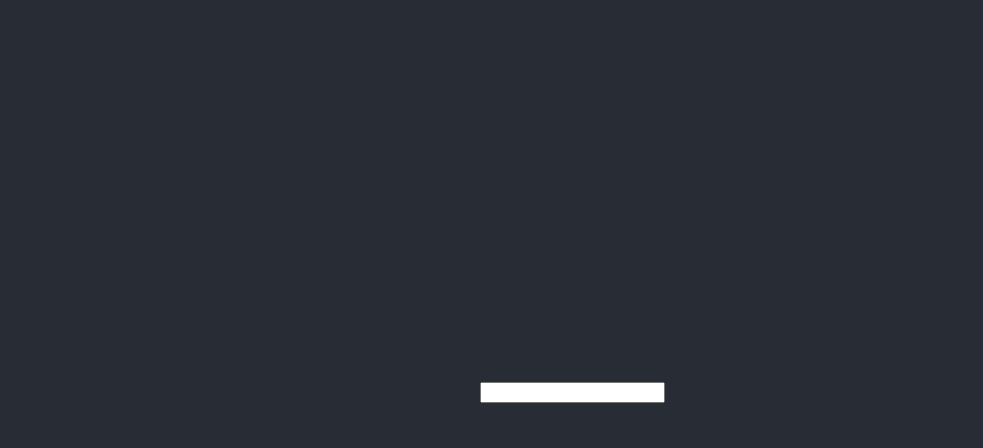
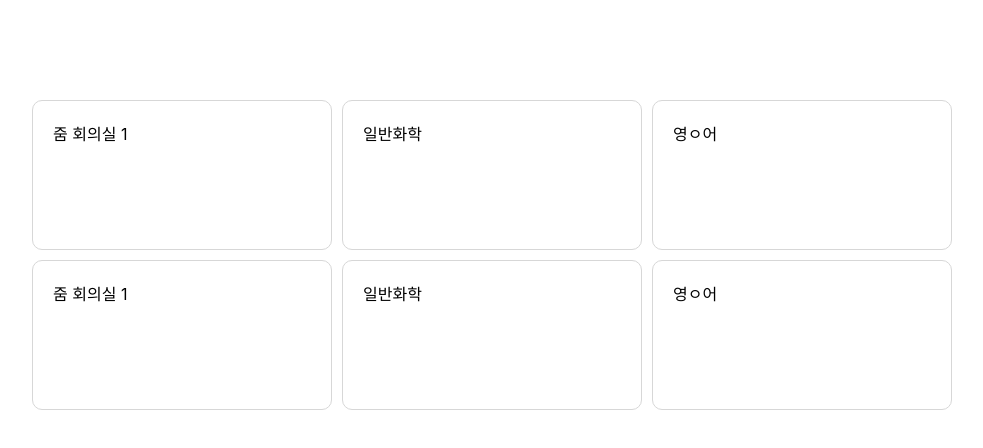
Before and after one commit to SnowSuno/zoomark, a React (Create React App) app: page / in a window 1280 px wide. Shown: the top 448 px of the page, without its empty margins (68-1051 px from the left). Built offline with nearby package versions, Linux system fonts and the light colour scheme.

Commit message:
feat : add cards structure

```diff
--- a/src/App.tsx
+++ b/src/App.tsx
@@ -1,9 +1,9 @@
 import React from 'react';
-import './App.css';
 
 import {useDisplayInput} from "./common/hooks";
 
 import Input from "./components/atoms/Input";
+import Grid from "./components/Grid";
 
 function App() {
     const {input} = useDisplayInput("");
@@ -11,12 +11,7 @@ function App() {
 
     return (
         <div className="App">
-            <header className="App-header">
-
-                <Input
-                    {...input}
-                />
-            </header>
+            <Grid />
         </div>
     );
 }
--- /dev/null
+++ b/src/common/entities.ts
@@ -0,0 +1,11 @@
+interface Meeting {
+    id: number;
+    name: string;
+    password?: string;
+    username?: string;
+}
+
+
+
+
+export type {Meeting};
--- /dev/null
+++ b/src/components/Card.module.scss
@@ -0,0 +1,9 @@
+.card {
+  box-sizing: border-box;
+  width: 300px;
+  height: 150px;
+  padding: 20px;
+
+  border: 1px #d7d7d7 solid;
+  border-radius: 10px;
+}
--- /dev/null
+++ b/src/components/Card.tsx
@@ -0,0 +1,22 @@
+import React from "react";
+import styles from "./Card.module.scss";
+
+
+import {Meeting} from "../common/entities";
+
+
+interface CardProps {
+    meeting: Meeting;
+}
+
+function Card({meeting}: CardProps) {
+
+
+    return (
+        <div className={styles.card}>
+            {meeting.name}
+        </div>
+    )
+}
+
+export default Card;
--- /dev/null
+++ b/src/components/Grid.module.scss
@@ -0,0 +1,8 @@
+.grid {
+  display: flex;
+  flex-wrap: wrap;
+  gap: 10px;
+
+
+  padding: 100px;
+}
--- /dev/null
+++ b/src/components/Grid.tsx
@@ -0,0 +1,43 @@
+import React, {useState} from "react";
+import styles from "./Grid.module.scss";
+
+import {Meeting} from "../common/entities";
+import Card from "./Card";
+
+function Grid() {
+    const [items, setItems] = useState<Meeting[]>([
+        {
+            id: 23492384,
+            name: "줌 회의실 1"
+        },
+        {
+            id: 1234872,
+            name: "일반화학"
+        },
+        {
+            id: 13248234,
+            name: "영ㅇ어"
+        },
+        {
+            id: 23492384,
+            name: "줌 회의실 1"
+        },
+        {
+            id: 1234872,
+            name: "일반화학"
+        },
+        {
+            id: 13248234,
+            name: "영ㅇ어"
+        },
+    ]);
+
+
+    return (
+        <div className={styles.grid}>
+            {items.map(item => <Card meeting={item}/>)}
+        </div>
+    )
+}
+
+export default Grid;
```
